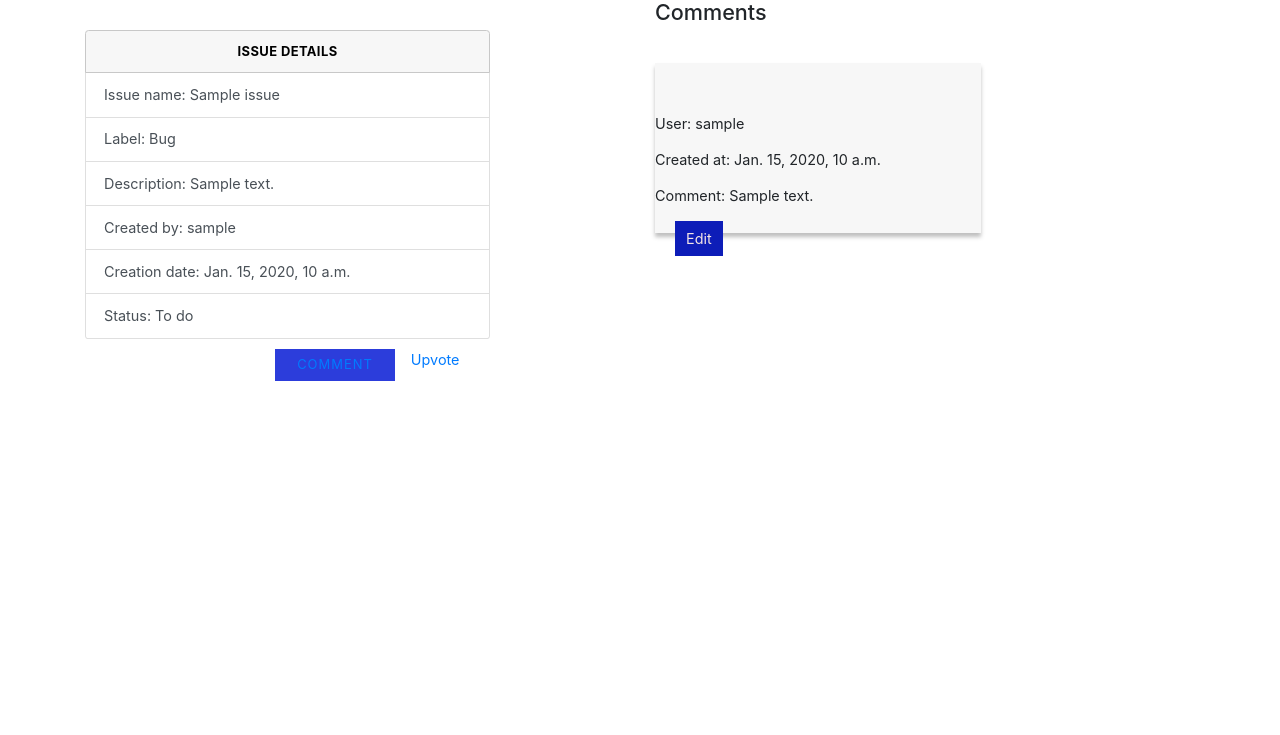
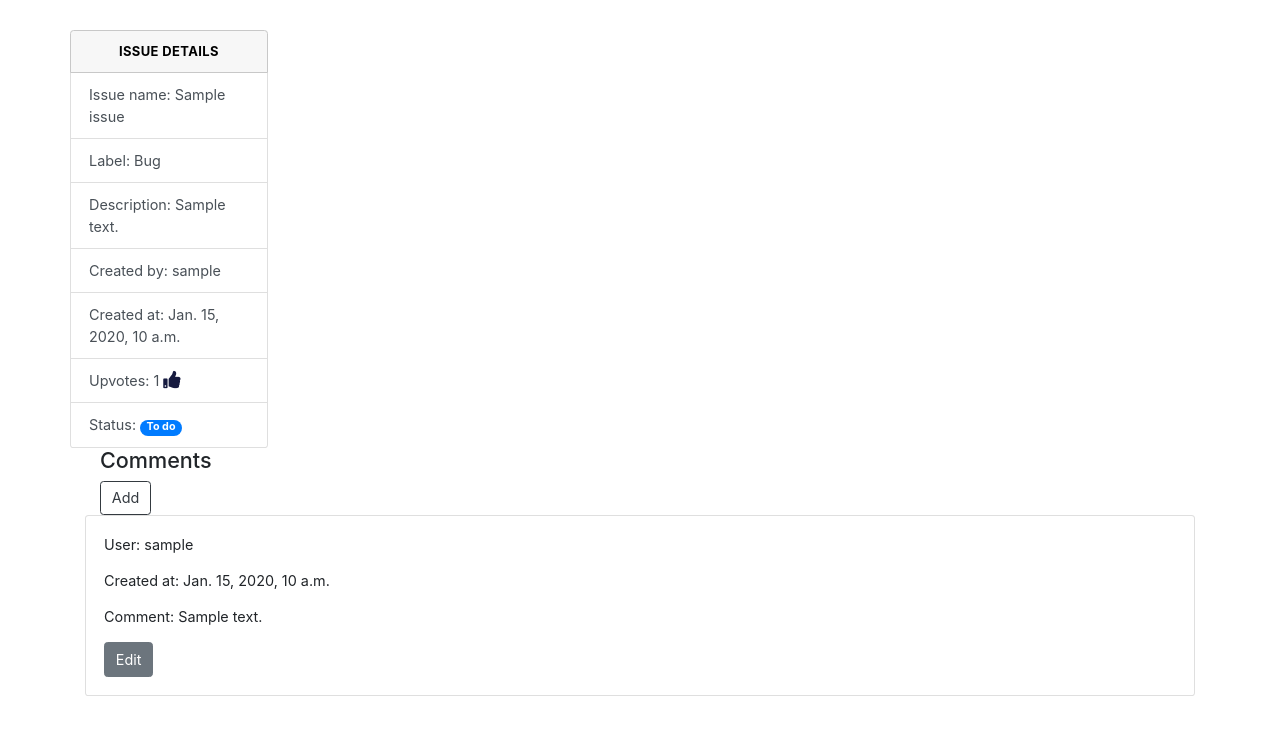
Before and after one commit to luisanegri/issue-tracker, a Django app: template issue/templates/detail.html in a window 1280 px wide. Shown: the part 50-785 px from the top of the page. Run offline with Django 3.2, Linux system fonts and the light colour scheme; the template is opened without the code that fills it: values that come from a table or form of the project are taken from there, others are empty; tables that the repository leaves empty hold one stand-in row (values such as "Sample post"); some libraries are stand-ins or nearby versions.

Commit message:
if statements to show different button colours depending on status/thumbs up for upvotes/add to cart button only displays when status is todo or doing

```diff
--- a/issue/templates/detail.html
+++ b/issue/templates/detail.html
@@ -1,10 +1,6 @@
-{% extends 'base.html' %}
-
-{% block content %}
-
-
+{% extends 'base.html' %} {% block content %}
 <div class="row">
-  <div class="col-md-6">
+  <div class="wrapper">
     <div class="list-group w-75" id="detail-panel">
       <button type="button" class="list-group-item list-group-item-action active" id="issue-details-bg-custom">
           Issue Details
@@ -13,55 +9,58 @@
       <button type="button" class="list-group-item list-group-item-action">Label: {{ issue.varieties }}</button>
       <button type="button" class="list-group-item list-group-item-action">Description: {{ issue.description }}</button>
       <button type="button" class="list-group-item list-group-item-action">Created by: {{ issue.created_by }}</button>
-      <button type="button" class="list-group-item list-group-item-action">Creation date: {{ issue.created_at }}</button>
-      <button type="button" class="list-group-item list-group-item-action">Status: {{ issue.status }}</button>
-    </div>
-    <div class="action">
-    <div class="row">
-      <div class="col-md-4">
+      <button type="button" class="list-group-item list-group-item-action">Created at: {{ issue.created_at }}</button>
+      <button type="button" class="list-group-item list-group-item-action">
+        Upvotes: {{ issue.upvotes }}
+        <a href="{% url 'upvote' issue.id %}">
+          <i class="fas fa-thumbs-up" style="font-size: 1.2rem; color: #161A3F;"></i>
+        </a>
+      </button>
+      {% if issue.status == issue.TODO %}
+        <button type="button" class="list-group-item list-group-item-action">
+          Status:
+          <span class="badge badge-pill badge-primary">{{ issue.status }}</span>
+        </button>
+      {% endif %}
+      {% if issue.status == issue.DOING %}
+        <button type="button" class="list-group-item list-group-item-action">
+          Status:
+          <span class="badge badge-pill badge-info">{{ issue.status }}</span>
+        </button>
+      {% endif %}
+      {% if issue.status == issue.DONE %}
+        <button type="button" class="list-group-item list-group-item-action">
+          Status:
+          <span class="badge badge-pill badge-success">{{ issue.status }}</span>
+        </button>
+      {% endif %}
+      {% if issue.varieties == issue.FEATURE %}
+        {% if issue.status == issue.TODO and issue.DOING %}
         <form method="POST" action="{% url 'add_to_cart' issue.id %}">
           {% csrf_token %}
-         {% if issue.varieties == issue.FEATURE %}
           <div class="input-group" id="upvote">
-            <input name="quantity" type="number" min="1" max="999" class="form-control" placeholder="Nº">
-            <span class="input-group-btn">
-              <button class="btn btn-succcess" type="submit" id="upvote-btn">Upvote</button>
-            </span>
+              <button class="btn btn-outline-success" type="submit">Add to cart</button>
           </div>
+          {% endif %}
       {% endif %}
         </form>
     </div>
-      <div class="col-md-8">
-        <a href="{% url 'create_comment' issue.id %}" class="btn" id="comment-btn">Comment</a>
-        <a class="btn" href="{% url 'upvote' issue.id %}">Upvote</a>
   </div>
 </div>
+<div id="panel-wrapper">
+  <div class="col-lg-12">
+    <h4 class="comment-title">Comments</h4>
+    <a href="{% url 'create_comment' issue.id %}" class="btn btn-outline-dark" id="btn-add-comment">Add</a>
   </div>
-  </div>
-
-
-  <div class="col-md-6" id="panel-wrapper">
-    <h4 class="comment-title">Comments</h4>
 {% for comment in issue.comments.all %}
-      <div class="comments-panel">
-        <div class="comment-detail">
-          <div class="row">
-            <div class="col-xs-12 col-sm-12 col-md-12 col-lg-12" id="comment-details">
+  <div class="card">
+    <div class="card-body">
       <p>User: {{ comment.created_by }}</p>
       <p>Created at: {{ comment.created_at }}</p>
       <p>Comment: {{ comment.comment }}</p>
-              <form method="GET" action="{% url 'edit_comment' comment.id %}"><input type="submit" value="Edit" class="btn-edit"></form>
+      <form method="GET" action="{% url 'edit_comment' comment.id %}"><input type="submit" value="Edit" class="btn btn-secondary"></form>
     </div>
   </div>
 </div>
 {% endfor %}
-      </div>
-   </div>
- </div>
-
-<!-- Add to cart and comment -->
-
-
-
-
 {% endblock %}
```
Lines whose indentation alone changed are shown as unchanged.
